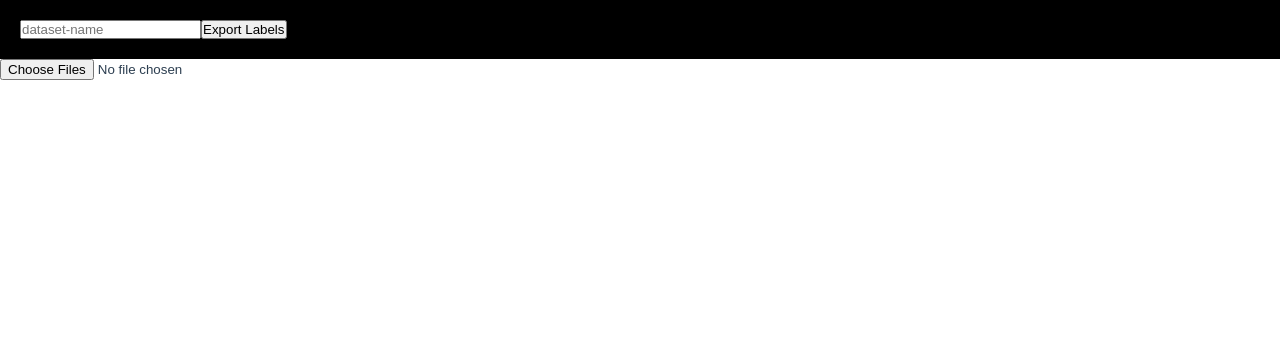
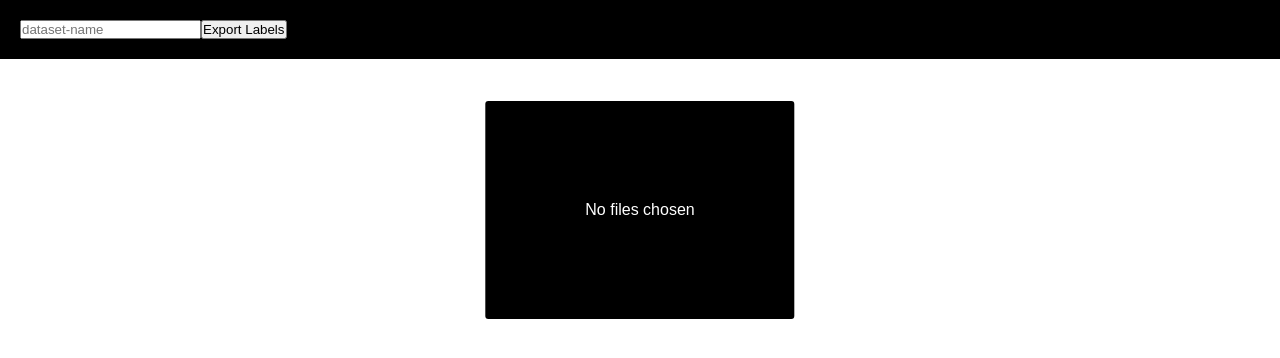
Before and after one commit to tie304/label-maker, a Vue app: page / in a window 1280 px wide. Shown: the top 358 px of the page. Built offline with nearby package versions, Linux system fonts and the light colour scheme.

Commit message:
added label counter on dataset

```diff
--- a/src/App.vue
+++ b/src/App.vue
@@ -1,7 +1,8 @@
 <template>
     <div id="app">
         <Header />
-        <input v-if="!$store.state.files.length" type="file" id="file-upload" @change="imageUpload($event)" multiple>
+				<label v-if="!$store.state.files.length"  for="file-upload" id="file-upload-label">No files chosen</label>
+        <input v-if="!$store.state.files.length" type="file" id="file-upload" @change="imageUpload($event)" multiple hidden>
         <div v-if="$store.state.files.length" class="app-dash">
         <Dataset />
         <Editor />
@@ -59,6 +60,18 @@ html {
 .app-dash {
     display: flex;
     justify-content: space-between;
-
+}
+#file-upload-label {
+	background-color: #000;
+  color: white;
+	position: absolute;
+	left: 50%;
+	top: 25%;
+	transform: translate(-50%, -50%);
+  padding: 10rem;
+  font-family: sans-serif;
+  border-radius: 0.3rem;
+  cursor: pointer;
+  margin-top: 1rem;
 }
 </style>
--- a/src/components/DatasetImage.vue
+++ b/src/components/DatasetImage.vue
@@ -1,5 +1,8 @@
 <template>
-	<img :class="{ active: isSelected}" v-on:click="selectFile({selectedFileUrl: urlStringBlob, selectedFile: file})" :id="file.name" class="dataset__thumbnail" :src="urlStringBlob">
+	<div class="dataset-container">
+		<span class="label-count">{{totalLabels}}</span>
+		<img :title="file.name" :class="{ active: isSelected}" v-on:click="selectFile({selectedFileUrl: urlStringBlob, selectedFile: file})" :id="file.name" class="dataset__thumbnail" :src="urlStringBlob">
+	</div>
 </template>
 
 <script>
@@ -21,10 +24,19 @@ export default {
 			let urlBlob = URL.createObjectURL(this.file)
       return urlBlob
     },
+		totalLabels: function( ){
+			let totalLabels = 0;
+			this.labelBoxes.forEach((label) => {
+				if (label.file.name === this.file.name) {
+					totalLabels += 1
+				}
+			});
+			return totalLabels;
+		},
     isSelected: function() {
       return this.selectedFileUrl == this.urlStringBlob
     },
-    ...mapState(['selectedFileUrl'])
+    ...mapState(['selectedFileUrl', 'labelBoxes'])
    }
 }
 </script>
@@ -34,10 +46,20 @@ export default {
 	max-height: 100px;
 	padding: 1rem;
 	cursor: pointer;
+	width: 16rem;
 	background-color: #333;
 }
 .dataset__thumbnail.active {
 	background: #000;
 }
 
+.dataset-container {
+	position: relative;
+}
+.label-count {
+	padding: 5px;
+	background: #fff;
+	position: absolute;
+}
+
 </style>
```
Lines whose indentation alone changed are shown as unchanged.
